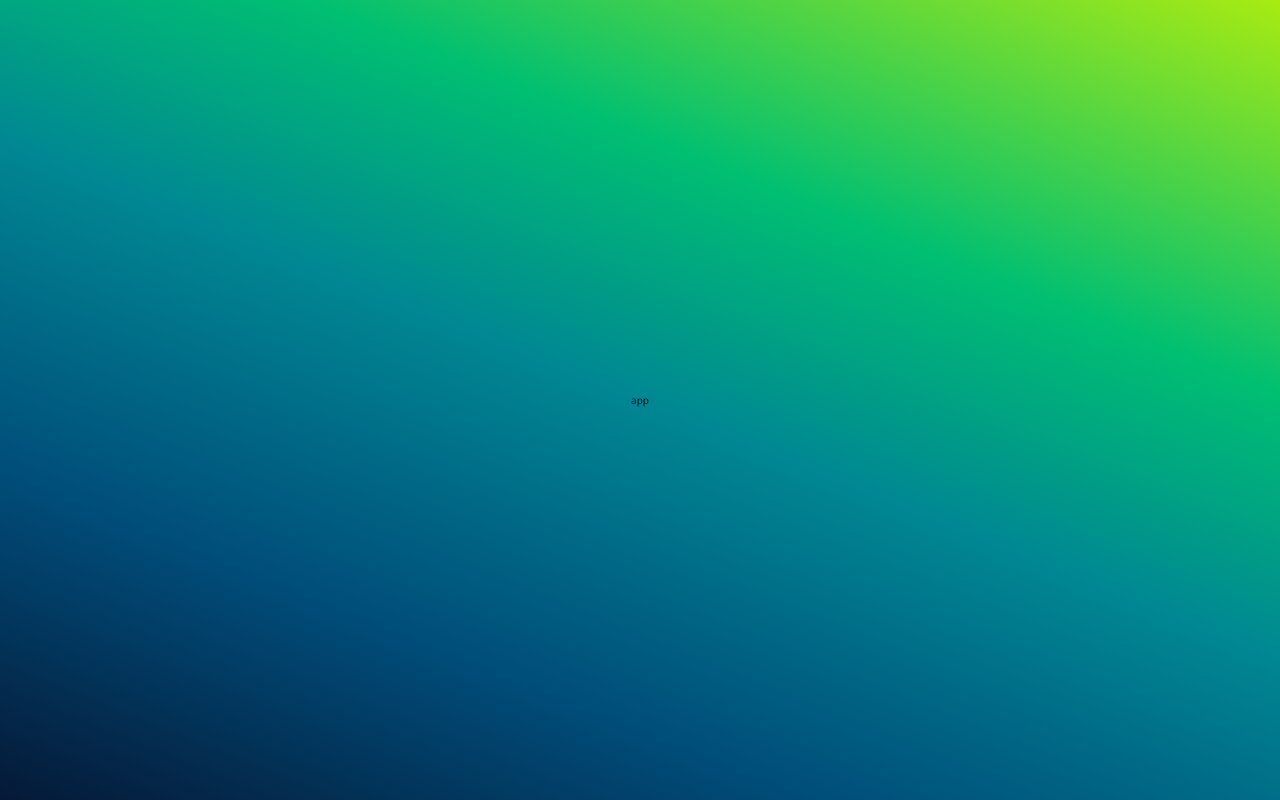
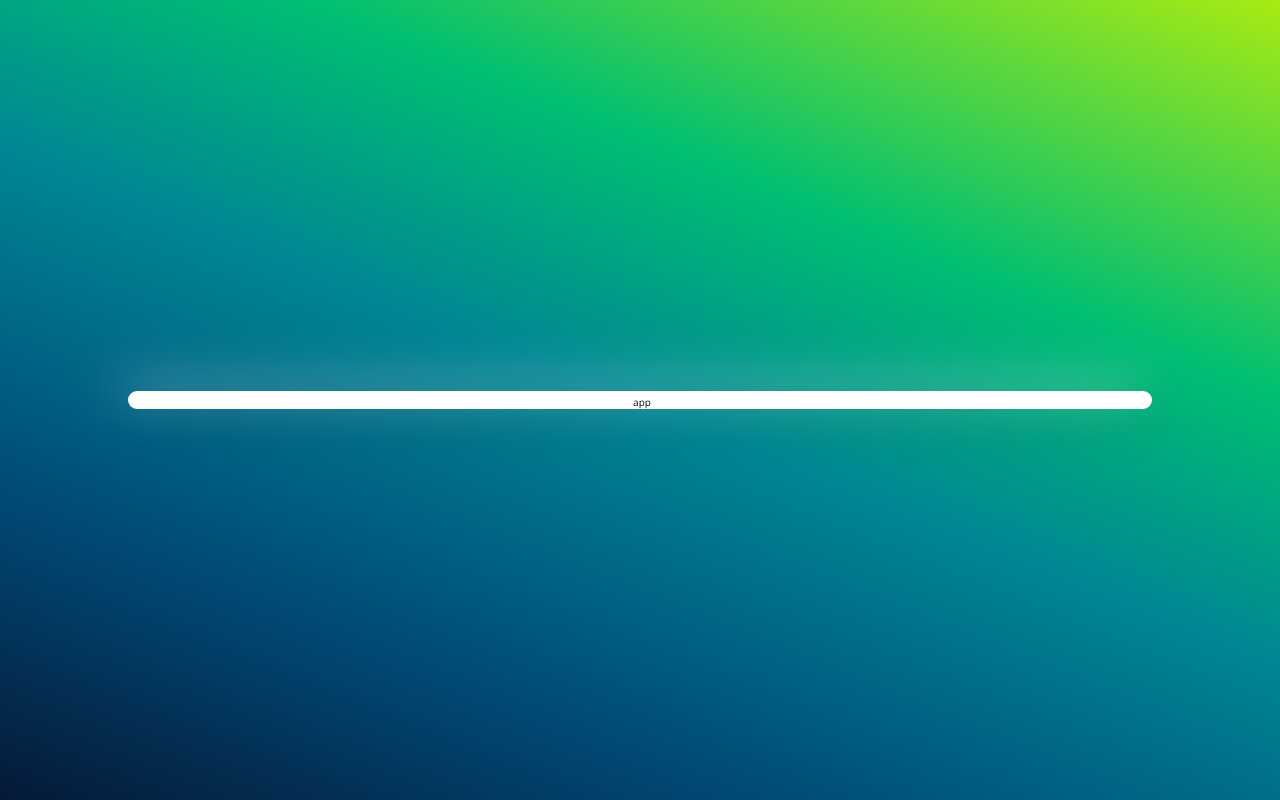
Before and after one commit to Mahyarnafisi/monthly-cost, a React (Create React App) app: page / in a window 1280 px wide. Built offline with nearby package versions, Linux system fonts and the light colour scheme.

Commit message:
add new style to app

```diff
--- a/package.json
+++ b/package.json
@@ -34,5 +34,8 @@
       "last 1 firefox version",
       "last 1 safari version"
     ]
+  },
+  "devDependencies": {
+    "framer-motion": "^10.12.16"
   }
 }
--- a/src/App.css
+++ b/src/App.css
@@ -1,2 +1,17 @@
 .App {
+  display: flex;
+  align-items: center;
+  justify-content: center;
+  flex-direction: column;
+  background-color: var(--color-text-white);
+  width: 80vw;
+  max-width: 130rem;
+  min-width: 48rem;
+  height: min-content;
+  max-height: 75rem;
+  border-radius: 2rem;
+  box-shadow: 1rem 1rem 5rem #00000025, -1rem -1rem 5rem #ffffff60;
+  border-top: 4px solid #ffffff99;
+  border-left: 4px solid #ffffff;
+  filter: brightness(110%);
 }
```
Also changed, not shown: 1 other file (tests, documents, lock files or other folders).
